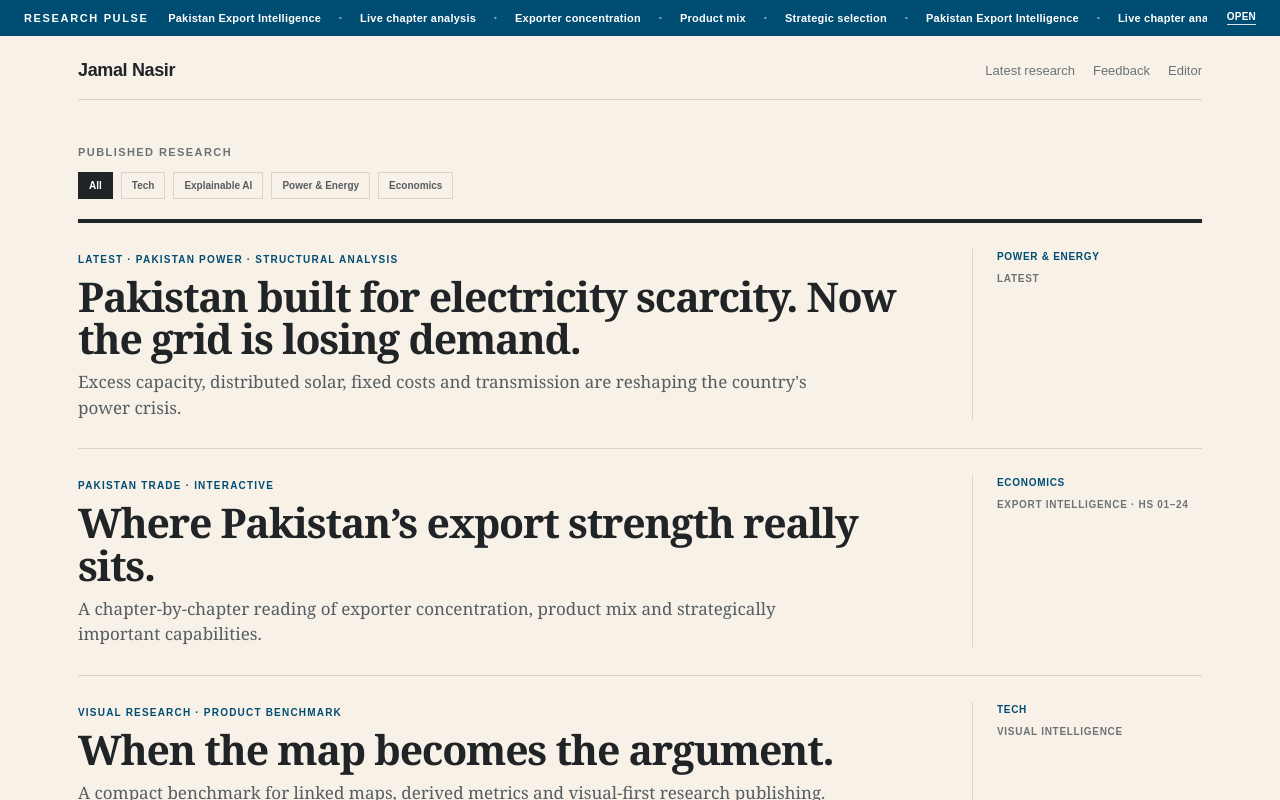
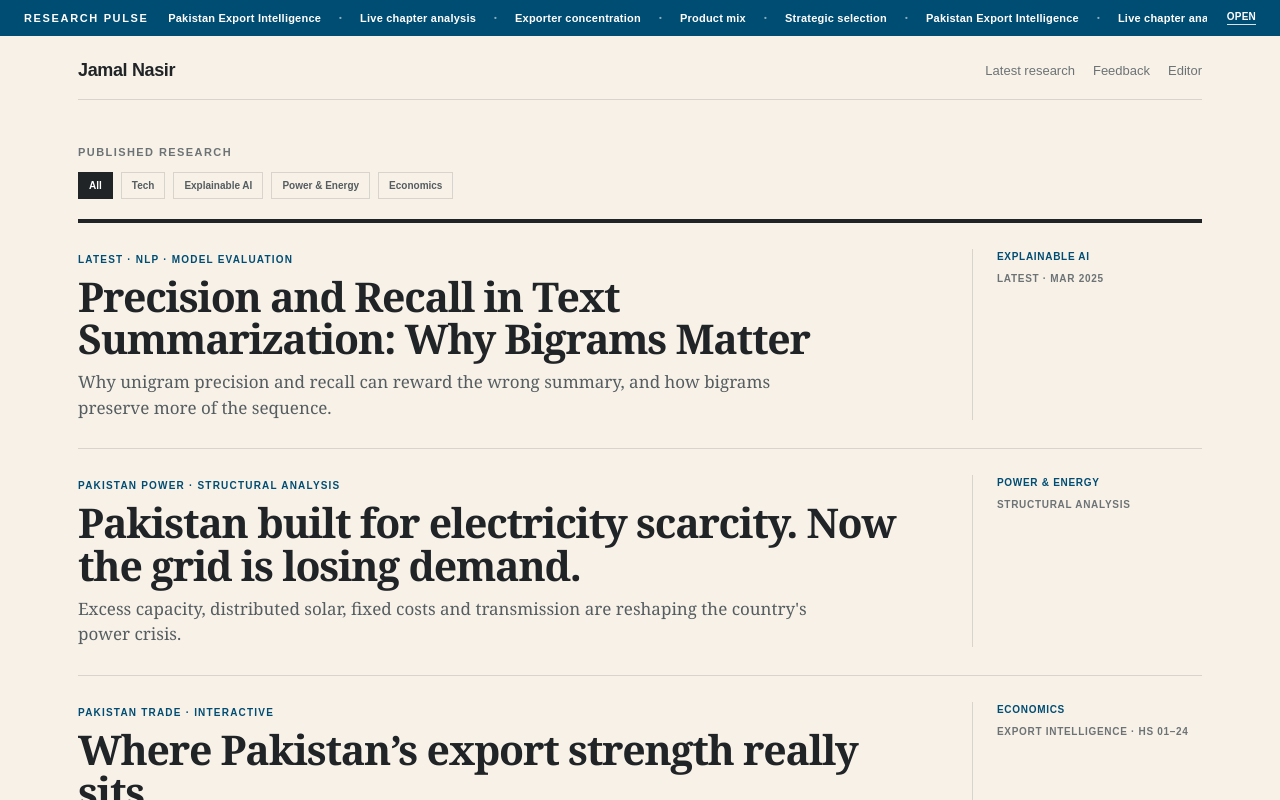
Before and after one commit to jamal715/personal-editorial-engine, a Next.js app: page / in a window 1280 px wide. Shown: the top 800 px of the page. Built offline with nearby package versions, Linux system fonts and the light colour scheme; no server answers.

Commit message:
Add newly published explainable AI article to homepage

```diff
--- a/app/page.tsx
+++ b/app/page.tsx
@@ -1,7 +1,8 @@
 import ResearchPulse from "../components/ResearchPulse";
 
 const research=[
- {href:"/article/pakistan-power-transition",section:"Power & Energy",kicker:"Pakistan power · Structural analysis",title:"Pakistan built for electricity scarcity. Now the grid is losing demand.",deck:"Excess capacity, distributed solar, fixed costs and transmission are reshaping the country's power crisis.",meta:"Latest"},
+ {href:"/article/precision-recall-text-summarization",section:"Explainable AI",kicker:"NLP · Model evaluation",title:"Precision and Recall in Text Summarization: Why Bigrams Matter",deck:"Why unigram precision and recall can reward the wrong summary, and how bigrams preserve more of the sequence.",meta:"Latest · Mar 2025"},
+ {href:"/article/pakistan-power-transition",section:"Power & Energy",kicker:"Pakistan power · Structural analysis",title:"Pakistan built for electricity scarcity. Now the grid is losing demand.",deck:"Excess capacity, distributed solar, fixed costs and transmission are reshaping the country's power crisis.",meta:"Structural analysis"},
  {href:"/article/pakistan-food-export-intelligence",section:"Economics",kicker:"Pakistan trade · Interactive",title:"Where Pakistan’s export strength really sits.",deck:"A chapter-by-chapter reading of exporter concentration, product mix and strategically important capabilities.",meta:"Export intelligence · HS 01–24"},
  {href:"/article/visual-intelligence-benchmark",section:"Tech",kicker:"Visual research · Product benchmark",title:"When the map becomes the argument.",deck:"A compact benchmark for linked maps, derived metrics and visual-first research publishing.",meta:"Visual intelligence"}
 ];
```
